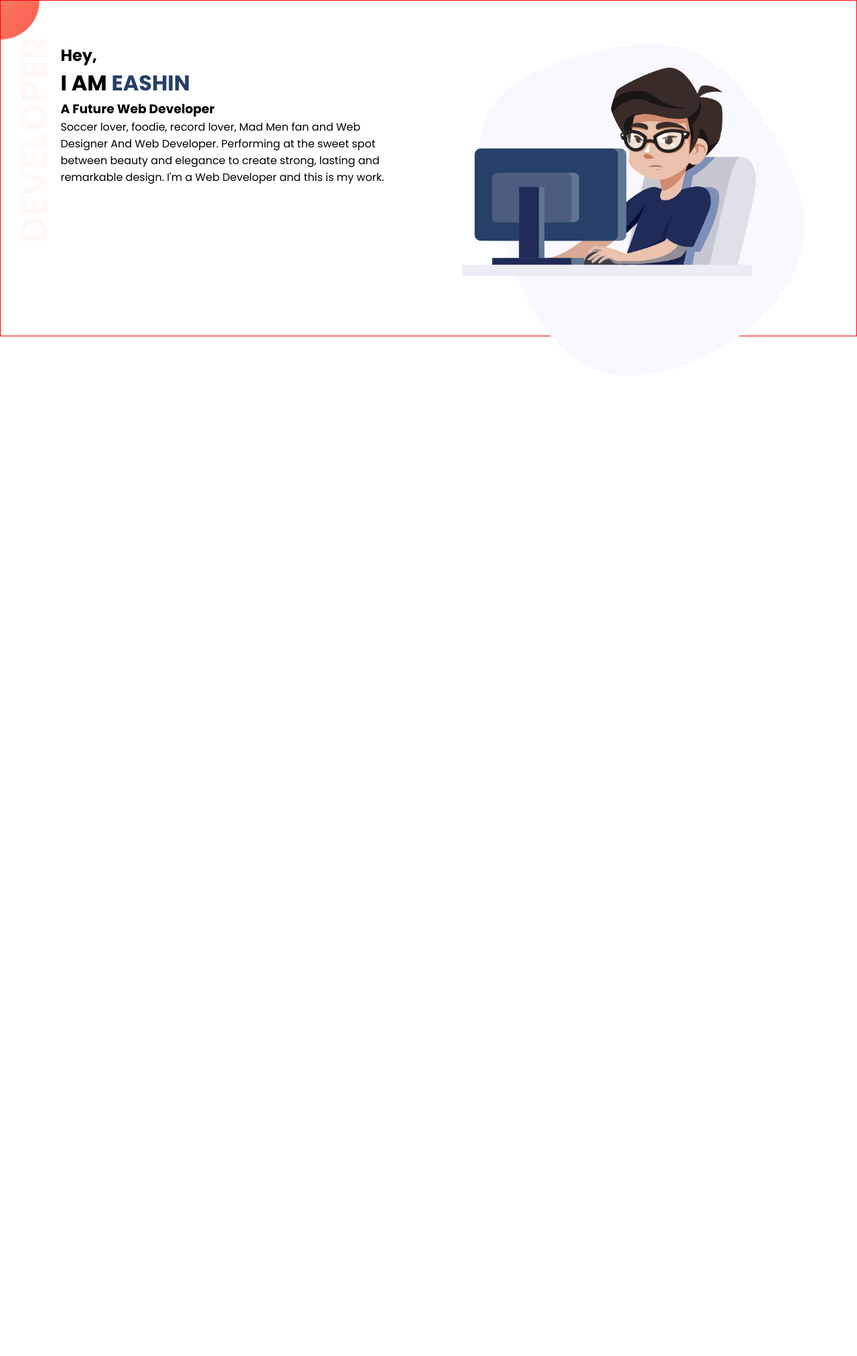
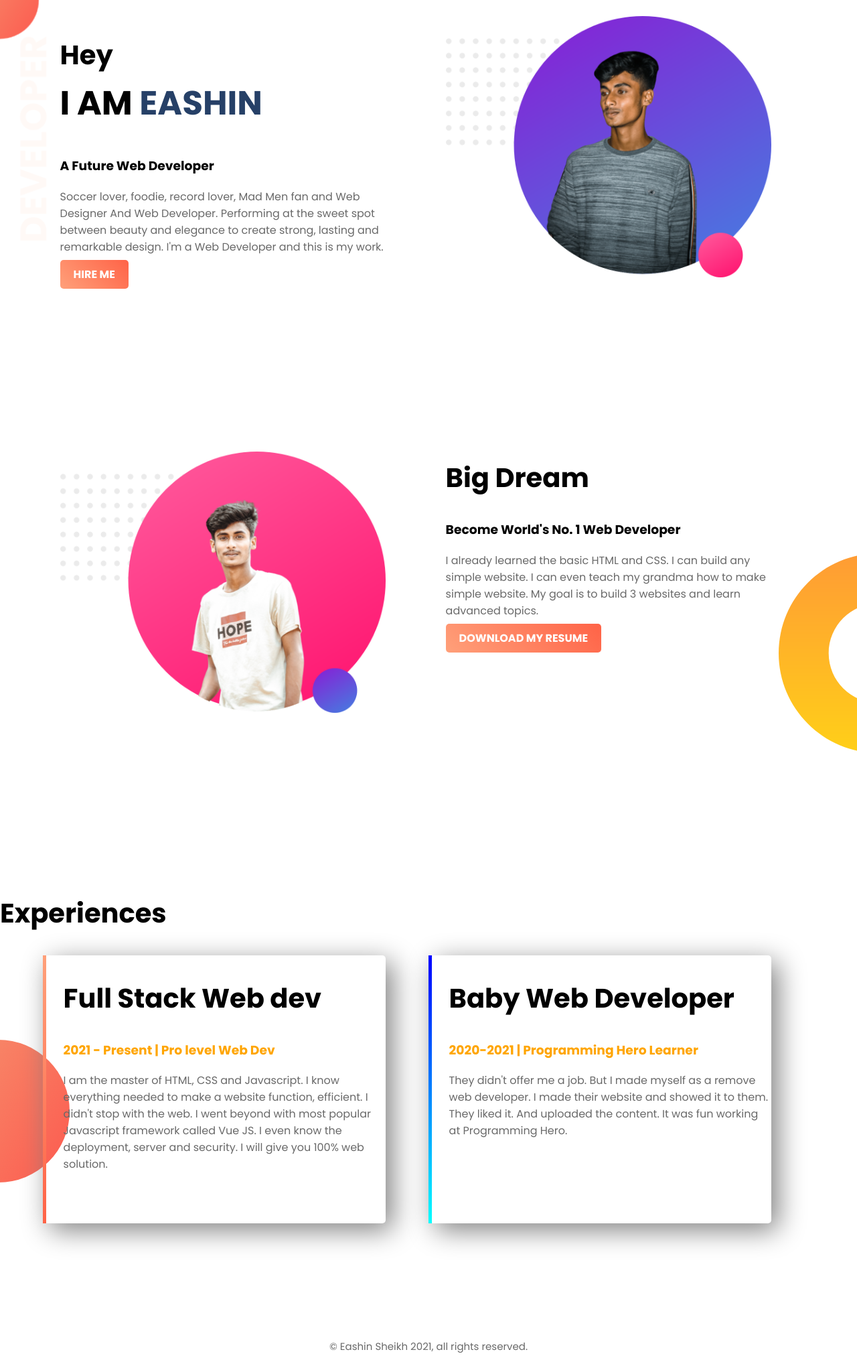
Before and after one commit to eashin-32/Module-4-Portfolio-Website-, a plain HTML site: page index.html in a window 1280 px wide. Shown: the whole page at 67% size. Before the commit the page ends 800 px from the top, so only its background shows below. Drawn offline with Linux system fonts and the light colour scheme.

Commit message:
chaning banner photo

```diff
--- a/index.html
+++ b/index.html
@@ -7,29 +7,51 @@
     <link rel="stylesheet" href="style.css">
 </head>
 <body>
-  <div class="container">
+
+    <section class="top-banner">
+      <div class="half-width">
+
+        <h1> <span class="speaker">Hey</span><br> I AM <span class="name-highlight">EASHIN</span></h1>
+        <h3>A Future Web Developer</h3>
+        <p>Soccer lover, foodie, record lover, Mad Men fan and Web Designer And Web Developer. Performing at the sweet spot between beauty and elegance to create strong, lasting and remarkable design. I'm a Web Developer and this is my work.</p>
+        <a class="link-button" target="_blank" href="https://www.linkedin.com/in/eashin-ahmed-8a857b203/">HIRE ME</a>
+      </div>
+      <div class="half-width">
+        <img src="images/profile.png" alt="">
+      </div>
+    </section>
+    <section class="dream-area">
+      <div class="half-width">
+        <img src="images/dream.png" alt="">
+      </div>
+      <div class="half-width">
+        <h2>Big Dream</h2>
+        <h3>Become World's No. 1 Web Developer</h3>
+        <p>I already learned the basic HTML and CSS. I can build any simple website. I can even teach my grandma how to make simple website. My goal is to build 3 websites and learn advanced topics.</p>
+        <a href="https://www.linkedin.com/in/eashin-ahmed-8a857b203/" class="link-button" target="_blank">DOWNLOAD MY RESUME</a>
+      </div>
+    </section>
+
+    <section class="experience-area">
+       <h2>Experiences</h2>
+      <div id="experience-box1" class="half-width experience-box">
+        <h2>Full Stack Web dev</h2>
+        <h3 class="orange-element">2021 - Present | Pro level Web Dev</h3>
+        <p>I am the master of HTML, CSS and Javascript. I know everything needed to make a website function, efficient. I didn't stop with the web. I went beyond with most popular Javascript framework called Vue JS. I even know the deployment, server and security. I will give you 100% web solution.</p>
+
+      </div>
+      <div id="experience-box2" class="half-width experience-box">
+
+        <h2>Baby Web Developer</h2>
+       <h3 class="orange-element">2020-2021 | Programming Hero Learner</h3>
+      <p>They didn't offer me a job. But I made myself as a remove web developer. I made their website and showed it to them. They liked it. And uploaded the content. It was fun working at Programming Hero.</p>
+      </div>
+    </section>
 
 
-    <!-- header section start -->
-    <header class="header-section">
-      <div class="header-info">
+    <footer>
+        <p>© Eashin Sheikh 2021, all rights reserved.</p>
 
-          <div class="header-title">
-            <h2 class="title-1">Hey,</h2>
-            <h1 class="title-2">I AM <span>EASHIN</span></h1>
-        </div>
-
-        <div class="header-bio">
-          <h3>A Future Web Developer</h3>
-          <p>Soccer lover, foodie, record lover, Mad Men fan and Web Designer And Web Developer. Performing at the sweet spot between beauty and elegance to create strong, lasting and remarkable design. I'm a Web Developer and this is my work.</p>
-        </div>
-      </div>
-      <div class="header-img">
-        <img src="images/banner-image.png" alt="">
-      </div>
-
-    </header>
-    <!-- header section end -->
-  </div>
+    </footer>
 </body>
 </html>
--- a/style.css
+++ b/style.css
@@ -2,39 +2,80 @@
 @import url('https://fonts.googleapis.com/css2?family=Poppins:ital,wght@0,100;0,200;0,300;0,400;0,500;0,600;0,700;0,800;0,900;1,100;1,200;1,300;1,400;1,500;1,600;1,700;1,800;1,900&display=swap');
 
 /* ----------------------------------------------- */
-*{
+body{
     margin: 0;
-    padding: 0;
+    font-family: 'Poppins',sans-serif;
 }
-body{
-    font-family: 'Poppins',
-    sans-serif;
+h1{
+    font-size: 50px;
 }
-.title-1{
-    margin-bottom: 0;
-    padding: 0;
-    font-size: ;
+h2,.speaker{
+    font-size: 40px;
 }
-.title-2{
-    margin-top: 0;
+p{
+    color: dimgray;
 }
-.title-2 span{
-    color:#264067
+.orange-element{
+    color: orange;
 }
-.header-info,.header-img{
+.name-highlight{
+    color: #264067;
+}
+.half-width{
     width: 40%;
+    float: left;
     margin-left: 5%;
     padding-left: 2%;
-    float: left;
+    box-sizing: border-box;
+}
+.half-width img{
+    width: 100%;
     margin-top: 5%;
+
 }
-.header-img img{
-    width: 100%;
-   overflow: hidden;
+.top-banner{
+    background-image: url("images/top-banner.png");
+    background-repeat: no-repeat;
 }
-.header-section{
-    background-image: url("images/top-banner.png");
+section{
     height: 500px;
+    padding-bottom: 150px;
+}
+.link-button{
+    text-decoration: none;
+    background: linear-gradient(45deg,lightSalmon,tomato);
+    padding: 10px 20px;
+    border-radius: 5px;
+    color: white;
+    font-weight: 700;
+}
+.dream-area{
+    background-image: url(images/dream-bg.png);
     background-repeat: no-repeat;
-    border: 1px solid red;
+    background-position: right;
 }
+.experience-box{
+    box-shadow: 10px 10px 40px gray;
+    height: 80%;
+    border-radius: 5px;
+
+}
+.experience-area{
+    background-image: url(images/exp-bg.png);
+    background-repeat: no-repeat;
+    background-position: left;
+}
+#experience-box1{
+   border-left: 5px solid;
+      border-image: linear-gradient(180deg, lightSalmon, tomato);
+      border-image-slice: 1;
+}
+#experience-box2{
+    border-left: 5px solid;
+    border-image: linear-gradient(180deg, blue, cyan);
+    border-image-slice: 1;
+}
+footer{
+    text-align: center;
+    font-size: 15px;
+}
```
Also changed, not shown: images/dream.png (added), images/profile.png (added), images/profile12.png (deleted), images/—Pngtree—programmers team code the website_4157700.png (deleted).
